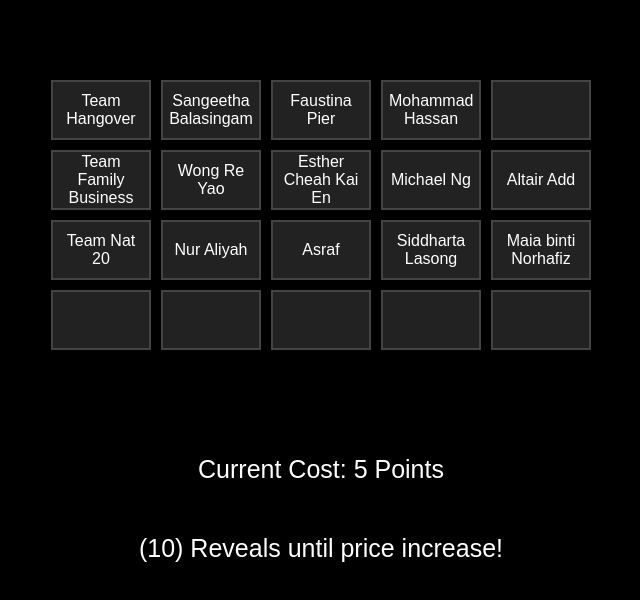
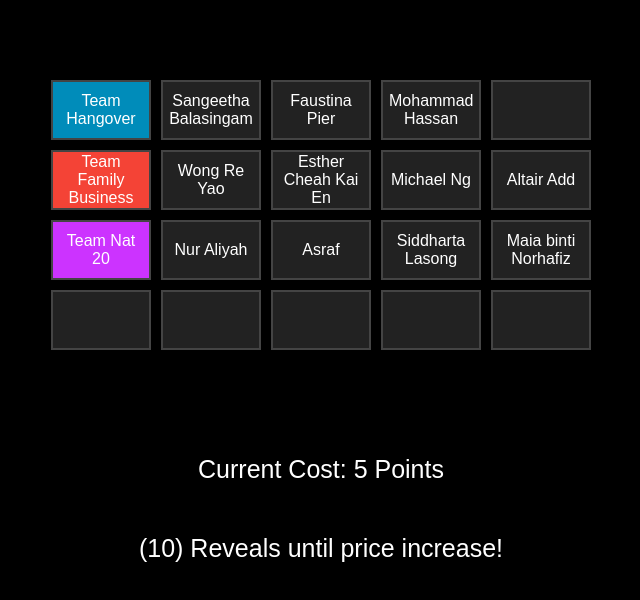
Before and after one commit to weefeez/nice-manor-4.0, a plain HTML site: page index.html in a window 1280 px wide. Shown: the whole page, without its empty margins (319-959 px from the left). Drawn offline with Linux system fonts and the light colour scheme.

Commit message:
Update index.html

```diff
--- a/index.html
+++ b/index.html
@@ -146,13 +146,13 @@
         btn.textContent = text1;
 
 		//hardcode to assign bg color
-		if (text1 == "RED TEAM"){
+		if (text1 == "Team Family Business"){
 			btn.className = "red-button";
-		}else if (text1 == "BLUE TEAM"){
+		}else if (text1 == "Team Hangover"){
 			btn.className = "blue-button";
 		}else if (text1 == "GREEN TEAM"){
 			btn.className = "green-button";
-		}else if (text1 == "PURPLE TEAM"){
+		}else if (text1 == "Team Nat 20"){
 			btn.className = "purple-button";
 		}else{
 			btn.className = "toggle-button";
```
